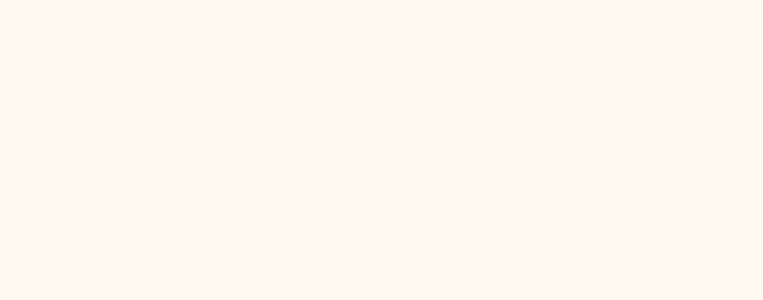
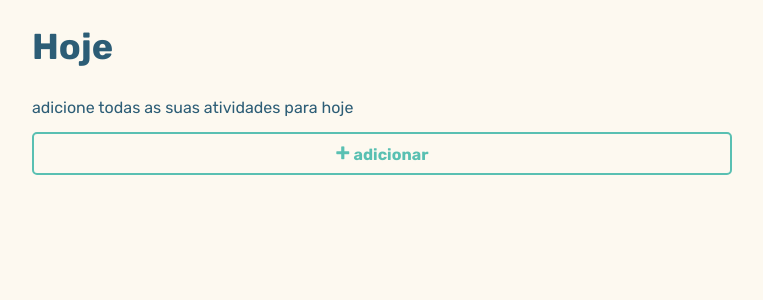
Before and after one commit to MiniMarvin/productive-mind, a React (Create React App) app: page /add-tasks in a window 1280 px wide. Before the commit this address had no page. Shown: the top 300 px of the page, without its empty margins (258-1021 px from the left). Built offline with nearby package versions, Linux system fonts and the light colour scheme.

Commit message:
basic layout for add tasks

```diff
--- a/src/App.js
+++ b/src/App.js
@@ -4,6 +4,7 @@ import {
   Route,
 } from "react-router-dom"
 import styles from './App.module.css';
+import AddTasks from './pages/add-tasks';
 import Home from './pages/home';
 import NewTask from './pages/new-task';
 
@@ -15,6 +16,7 @@ function App() {
         <BrowserRouter>
           <Routes>
             <Route path="/" element={<Home />} />
+            <Route path="/add-tasks" element={<AddTasks />} />
             <Route path="/new-task" element={<NewTask />} />
           </Routes>
         </BrowserRouter>
--- a/src/components/buttons.module.css
+++ b/src/components/buttons.module.css
@@ -9,3 +9,23 @@
     margin: 10px 0px;
     display: inline-block;
 }
+
+.lineButton {
+    padding: 10px 25px;
+    width: calc(100% - 54px);
+    border-width: 2px;
+    border-style: solid;
+    border-color: var(--green);
+    color: var(--green);
+    text-decoration: none;
+    text-align: center;
+    margin: 15px 0px;
+    border-radius: 5px;
+    font-weight: bold;
+    line-height: 100%;
+}
+
+.lineButton:hover {
+    color: var(--blue);
+    border-color: var(--blue);
+}
--- a/src/components/headers.module.css
+++ b/src/components/containers.module.css
@@ -8,3 +8,8 @@
     font-size: 36px;
     margin: 0px;
 }
+
+.page {
+    display: flex;
+    flex-direction: column;
+}
--- a/src/pages/add-tasks/index.js
+++ b/src/pages/add-tasks/index.js
@@ -0,0 +1,16 @@
+import { Link } from 'react-router-dom'
+import containerStyles from '../../components/containers.module.css'
+import buttonStyles from '../../components/buttons.module.css'
+import styles from './styles.module.css'
+
+const AddTasks = () => {
+  return <div className={containerStyles.page}>
+    <div className={containerStyles.header}>
+      <h1>Hoje</h1>
+    </div>
+    <span>adicione todas as suas atividades para hoje</span>
+    <Link to="/new-task" className={buttonStyles.lineButton}><span className={styles.plus}>+</span> <span>adicionar</span></Link>
+  </div>
+}
+
+export default AddTasks
--- a/src/pages/add-tasks/styles.module.css
+++ b/src/pages/add-tasks/styles.module.css
@@ -0,0 +1,3 @@
+.plus {
+    font-size: 24px;
+}
--- a/src/pages/home/index.js
+++ b/src/pages/home/index.js
@@ -1,12 +1,12 @@
 import { Link } from "react-router-dom"
 import styles from './styles.module.css'
 import buttonStyles from '../../components/buttons.module.css'
-import headerStyles from '../../components/headers.module.css'
+import containerStyles from '../../components/containers.module.css'
 
 const Home = () => {
   return <section className={styles.app}>
     <div className={styles.floatArea}>
-      <div className={headerStyles.header}>
+      <div className={containerStyles.header}>
         <h1>Productive Mind</h1>
       </div>
       <span>Faça mais com menos</span>
```
Also changed, not shown: src/services/localStoreService.js (added).
